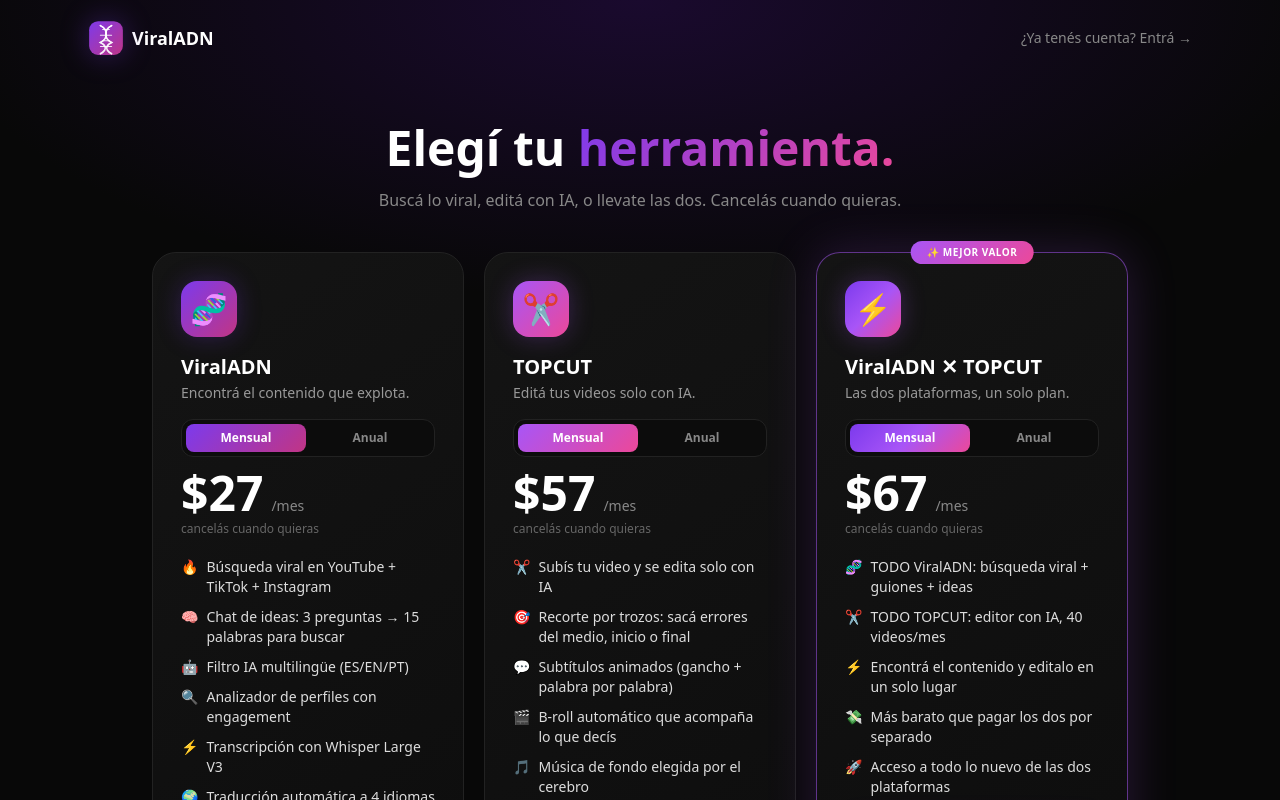
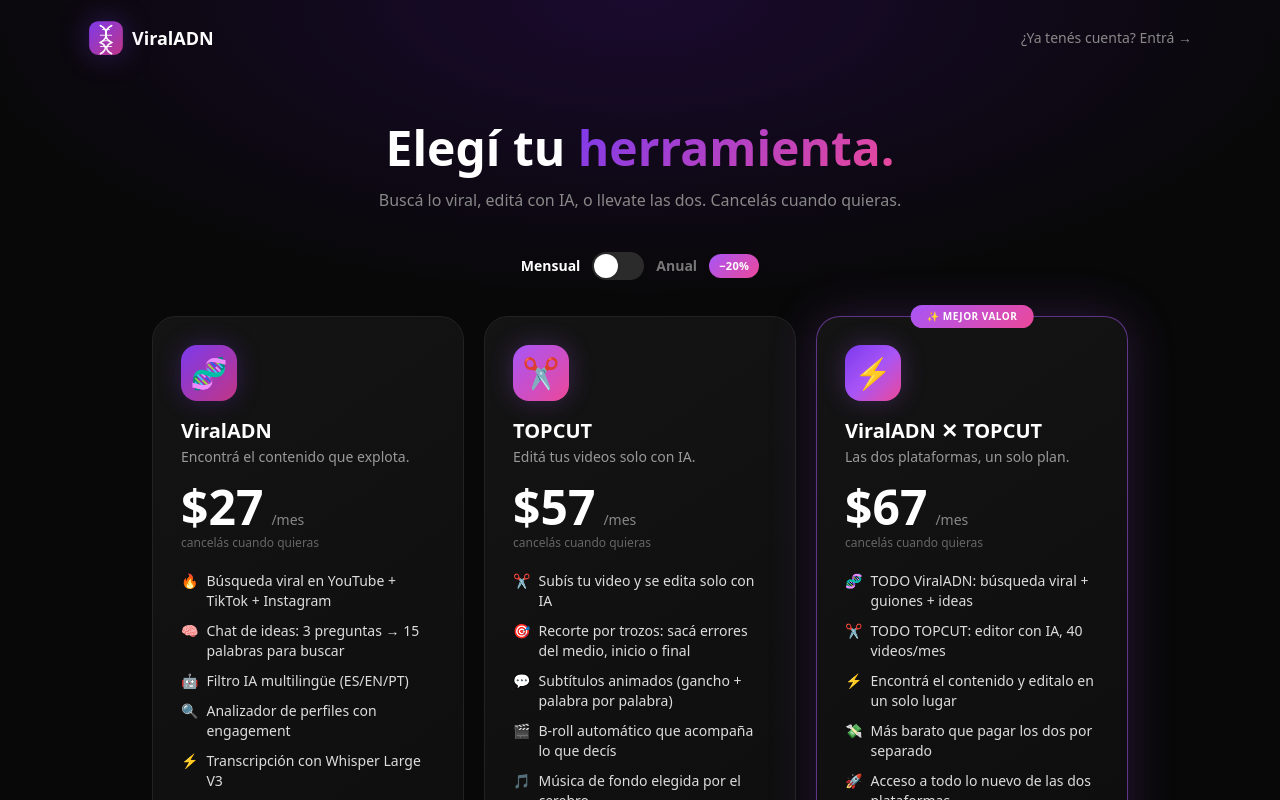
Before and after one commit to franciscopierachini03-hue/herramienta-viral, a Next.js app: page /precios in a window 1280 px wide. Shown: the top 800 px of the page. Built offline with nearby package versions, Linux system fonts and the light colour scheme; no server answers.

Commit message:
feat(precios): toggle global Mensual/Anual arriba (estilo Higgsfield)
Un solo switch centrado arriba de las 3 tarjetas (con badge "−20%") cambia todas
a anual a la vez, en vez de un toggle por tarjeta. Estado global `ciclo`.

Co-Authored-By: Claude Opus 4.8 <noreply@anthropic.com>

```diff
--- a/app/precios/page.tsx
+++ b/app/precios/page.tsx
@@ -86,8 +86,8 @@ function PricingInner() {
   const focus = (params.get('producto') as Producto) || null;
 
   const [loading, setLoading] = useState<string | null>(null);
-  // Ciclo (mensual/anual) por producto. Cada card con precio anual muestra el toggle.
-  const [ciclos, setCiclos] = useState<Record<Producto, Ciclo>>({ viraladn: 'monthly', topcut: 'monthly', combo: 'monthly' });
+  // Ciclo global: un solo toggle arriba cambia las 3 tarjetas a la vez.
+  const [ciclo, setCiclo] = useState<Ciclo>('monthly');
 
   // Resetear loading si el usuario vuelve con "atrás" (bfcache congela el estado).
   useEffect(() => {
@@ -127,19 +127,19 @@ function PricingInner() {
       key: 'viraladn', icon: '🧬', name: 'ViralADN', tagline: 'Encontrá el contenido que explota.',
       grad: 'linear-gradient(135deg, #7c3aed, #c13584)', ring: '#7c3aed',
       monthly: { price: '$27', period: '/mes' },
-      yearly: { price: '$270', period: '/año', note: '🎉 2 meses gratis · ahorrás $54/año' },
+      yearly: { price: '$270', period: '/año', note: '🎉 ahorrás $54/año' },
     },
     {
       key: 'topcut', icon: '✂️', name: 'TOPCUT', tagline: 'Editá tus videos solo con IA.',
       grad: 'linear-gradient(135deg, #a855f7, #ec4899)', ring: '#a855f7',
       monthly: { price: '$57', period: '/mes' },
-      yearly: { price: '$570', period: '/año', note: '🎉 2 meses gratis · ahorrás $114/año' },
+      yearly: { price: '$570', period: '/año', note: '🎉 ahorrás $114/año' },
     },
     {
       key: 'combo', icon: '⚡', name: 'ViralADN ✕ TOPCUT', tagline: 'Las dos plataformas, un solo plan.',
       grad: 'linear-gradient(135deg, #7c3aed, #a855f7, #ec4899)', ring: '#a855f7',
       monthly: { price: '$67', period: '/mes' },
-      yearly: { price: '$670', period: '/año', note: '🎉 2 meses gratis · ahorrás $134/año' },
+      yearly: { price: '$670', period: '/año', note: '🎉 ahorrás $134/año' },
       badge: '✨ Mejor valor', badgeBg: 'linear-gradient(135deg, #a855f7, #ec4899)', badgeColor: '#fff',
     },
   ];
@@ -167,13 +167,27 @@ function PricingInner() {
         <p className="text-base" style={{ color: '#888' }}>Buscá lo viral, editá con IA, o llevate las dos. Cancelás cuando quieras.</p>
       </section>
 
+      {/* TOGGLE GLOBAL Mensual / Anual — cambia las 3 tarjetas a la vez */}
+      <div className="flex items-center justify-center gap-3 mb-9 px-6">
+        <span className="text-sm font-semibold transition-colors" style={{ color: ciclo === 'monthly' ? '#fff' : '#777' }}>Mensual</span>
+        <button role="switch" aria-checked={ciclo === 'yearly'} aria-label="Cambiar entre pago mensual y anual"
+          onClick={() => setCiclo(prev => (prev === 'monthly' ? 'yearly' : 'monthly'))}
+          className="relative w-[52px] h-7 rounded-full transition-all shrink-0"
+          style={{ background: ciclo === 'yearly' ? 'linear-gradient(135deg, #a855f7, #ec4899)' : '#2b2b2b' }}>
+          <span className="absolute top-0.5 left-0.5 w-6 h-6 rounded-full bg-white shadow transition-transform"
+            style={{ transform: ciclo === 'yearly' ? 'translateX(24px)' : 'translateX(0)' }} />
+        </button>
+        <span className="text-sm font-semibold transition-colors" style={{ color: ciclo === 'yearly' ? '#fff' : '#777' }}>Anual</span>
+        <span className="px-2.5 py-1 rounded-full text-[11px] font-bold tracking-wide"
+          style={{ background: 'linear-gradient(135deg, #a855f7, #ec4899)', color: '#fff' }}>−20%</span>
+      </div>
+
       {/* 3 CARDS */}
       <section className="px-6 pb-12 max-w-5xl mx-auto">
         <div className="grid md:grid-cols-3 gap-5 items-start">
           {cards.map(c => {
             const focused = focus === c.key;
             const isCombo = c.key === 'combo';
-            const ciclo = ciclos[c.key];
             const plan = c.yearly && ciclo === 'yearly' ? c.yearly : c.monthly;
             const loadKey = `${c.key}-${ciclo}`;
             return (
@@ -195,21 +209,6 @@ function PricingInner() {
                 <div className="w-14 h-14 rounded-2xl flex items-center justify-center text-3xl mb-4" style={{ background: c.grad, boxShadow: `0 0 24px ${c.ring}44` }}>{c.icon}</div>
                 <h2 className="text-xl font-bold mb-0.5">{c.name}</h2>
                 <p className="text-sm mb-4" style={{ color: '#999' }}>{c.tagline}</p>
-
-                {/* Toggle mensual/anual: en toda card que tenga precio anual */}
-                {c.yearly && (
-                  <div className="flex gap-1 p-1 rounded-xl mb-3 text-xs font-semibold" style={{ background: '#0c0c0c', border: '1px solid #222' }}>
-                    {(['monthly', 'yearly'] as Ciclo[]).map(ci => (
-                      <button key={ci} onClick={() => setCiclos(prev => ({ ...prev, [c.key]: ci }))}
-                        className="flex-1 py-1.5 rounded-lg transition-all"
-                        style={ciclo === ci
-                          ? { background: c.grad, color: '#fff' }
-                          : { background: 'transparent', color: '#888' }}>
-                        {ci === 'monthly' ? 'Mensual' : 'Anual'}
-                      </button>
-                    ))}
-                  </div>
-                )}
 
                 <div className="flex items-baseline gap-2 mb-1">
                   <span className="text-5xl font-bold">{plan.price}</span>
```
